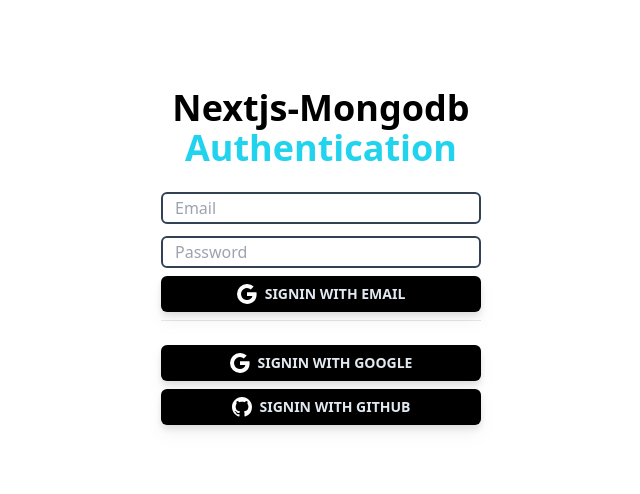
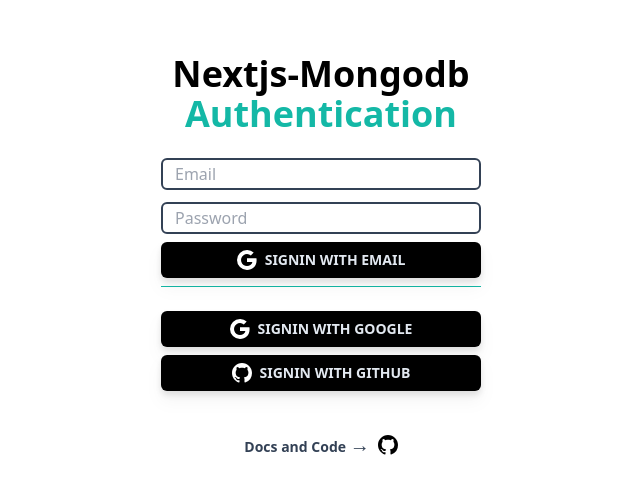
Before and after one commit to toxac/next-mongo-auth, a Next.js app: page / in a window 1280 px wide. Shown: the part 144-638 px from the top of the page, without its empty margins (319-959 px from the left). Built offline with nearby package versions, Linux system fonts and the light colour scheme.

Commit message:
style tweaks

```diff
--- a/pages/index.js
+++ b/pages/index.js
@@ -3,6 +3,7 @@
 import Image from 'next/image'
 import GoogleIcon from '../assets/google.svg'
 import GithubIcon from '../assets/github.svg'
+import GithubBlackIcon from '../assets/github_black.svg'
 
 export default function Home() {
   const [email, setEmail] = useState("")
@@ -28,7 +29,7 @@
 
       <div className="w-full h-screen flex flex-col justify-center items-center bg-white ">
         <h1 className="text-4xl font-bold text-center mb-6">
-          Nextjs-Mongodb<br/><span className="text-cyan-400">Authentication</span>
+          Nextjs-Mongodb<br/><span className="text-teal-500">Authentication</span>
         </h1>
         <div className="flex flex-col w-1/4 space-y-2 mb-6">
           <input
@@ -47,13 +48,13 @@
             onChange={(e)=> setPassword(e.target.value)}
             placeholder='Password'
           />
-          <button className="bg-black  rounded-md hover:rounded-full px-4 py-2 text-center drop-shadow-lg flex justify-center items-center space-x-2 mb-2" onClick={handleSignInWithEmail}>
+          <button className="bg-black  rounded-md hover:rounded-full px-4 py-2 text-center drop-shadow-lg flex justify-center items-center space-x-2 mb-4" onClick={handleSignInWithEmail}>
               <Image src={GoogleIcon} className='w-5 h-5 text-white'/>
               <p className="text-sm font-semibold text-slate-200 hover:text-slate-50">
                 SIGNIN WITH EMAIL
               </p>
           </button>
-          <hr/>
+          <hr className='border-teal-500 mt-2'/>
         </div>
 
         <div className="flex flex-col w-1/4 space-y-2">
@@ -70,6 +71,14 @@
             </p>
           </button>
         </div>
+        <div className="flex mt-10 space-x-2 justify-center items-center">
+          <p className="text-sm font-semibold text-slate-700 hover:text-slate-800">
+            Docs and Code <span className="text-xl">&rarr;</span>
+          </p>
+          <a href="https://github.com/toxac/next-mongo-auth" target="_blank"><
+            Image src={GithubBlackIcon} className='w-5 h-5 text-white'/>
+          </a>
+        </div>
       </div>
 
     </div>
```
Also changed, not shown: assets/github_black.svg (added).
